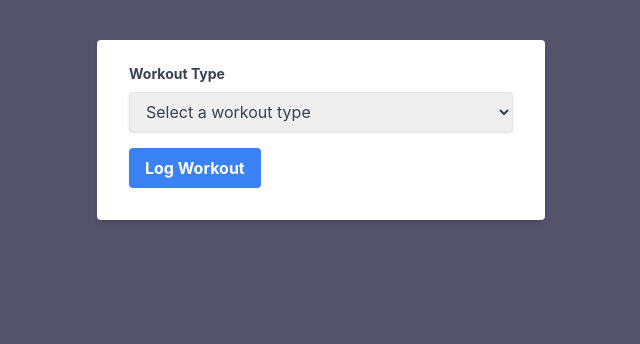
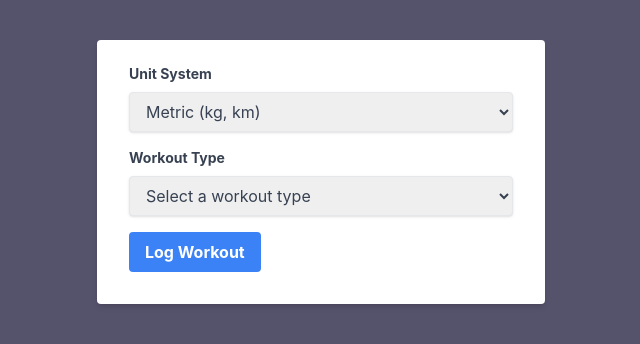
Before and after one commit to babotavo419/myBodyWeightLift, a React (Create React App) app in the folder my-app/: page /workouttracker in a window 1280 px wide. Shown: the top 344 px of the page, without its empty margins (319-959 px from the left). Built offline with nearby package versions, Linux system fonts and the light colour scheme.

Commit message:
improved inputs metric vs imperial

```diff
--- a/my-app/src/Components/WorkOutTracking.jsx
+++ b/my-app/src/Components/WorkOutTracking.jsx
@@ -1,11 +1,11 @@
 import React, { useState } from 'react';
 
-const InputField = ({ label, type, name, value, onChange, visible }) => {
+const InputField = ({ label, type, name, value, onChange, visible, unit }) => {
   if (!visible) return null; // Don't render the component if not visible
   return (
     <div className="mb-4">
       <label className="block text-gray-700 text-sm font-bold mb-2" htmlFor={name}>
-        {label}
+        {label} {unit && <span>({unit})</span>} {/* Display unit if provided */}
       </label>
       <input
         className="shadow appearance-none border rounded w-full py-2 px-3 text-gray-700 leading-tight focus:outline-none focus:shadow-outline"
@@ -24,9 +24,10 @@ const WorkoutTracker = () => {
     type: '', // Default type is empty so user is prompted to choose
     weight: '',
     reps: '',
-    sets: '', // New category for strength training
+    sets: '',
     distance: '',
     time: '',
+    unitSystem: 'metric', // New state for tracking unit system
   });
 
   const handleChange = (e) => {
@@ -40,9 +41,29 @@ const WorkoutTracker = () => {
     // Implement your logic to calculate and log the workout data
   };
 
+  // Determine unit labels based on the selected unit system
+  const weightUnit = workout.unitSystem === 'metric' ? 'kg' : 'lbs';
+  const distanceUnit = workout.unitSystem === 'metric' ? 'km' : 'miles';
+
   return (
     <div className="max-w-md mx-auto mt-10">
       <form className="bg-white shadow-md rounded px-8 pt-6 pb-8 mb-4" onSubmit={logWorkout}>
+        <div className="mb-4">
+          <label className="block text-gray-700 text-sm font-bold mb-2" htmlFor="unitSystem">
+            Unit System
+          </label>
+          <select
+            className="shadow border rounded w-full py-2 px-3 text-gray-700 leading-tight focus:outline-none focus:shadow-outline"
+            id="unitSystem"
+            name="unitSystem"
+            value={workout.unitSystem}
+            onChange={handleChange}
+          >
+            <option value="metric">Metric (kg, km)</option>
+            <option value="imperial">Imperial (lbs, miles)</option>
+          </select>
+        </div>
+
         <div className="mb-4">
           <label className="block text-gray-700 text-sm font-bold mb-2" htmlFor="type">
             Workout Type
@@ -60,11 +81,11 @@ const WorkoutTracker = () => {
           </select>
         </div>
 
-        <InputField label="Weight (kg)" type="number" name="weight" value={workout.weight} onChange={handleChange} visible={workout.type === 'strength'} />
+        <InputField label="Weight" type="number" name="weight" value={workout.weight} onChange={handleChange} visible={workout.type === 'strength'} unit={weightUnit} />
         <InputField label="Reps" type="number" name="reps" value={workout.reps} onChange={handleChange} visible={workout.type === 'strength'} />
         <InputField label="Sets" type="number" name="sets" value={workout.sets} onChange={handleChange} visible={workout.type === 'strength'} />
-        <InputField label="Distance (km)" type="number" name="distance" value={workout.distance} onChange={handleChange} visible={workout.type === 'cardio'} />
-        <InputField label="Time (minutes)" type="number" name="time" value={workout.time} onChange={handleChange} visible={workout.type === 'cardio'} />
+        <InputField label="Distance" type="number" name="distance" value={workout.distance} onChange={handleChange} visible={workout.type === 'cardio'} unit={distanceUnit} />
+        <InputField label="Time" type="number" name="time" value={workout.time} onChange={handleChange} visible={workout.type === 'cardio'} unit="minutes" />
 
         <button className="bg-blue-500 hover:bg-blue-700 text-white font-bold py-2 px-4 rounded focus:outline-none focus:shadow-outline" type="submit">
           Log Workout
```
